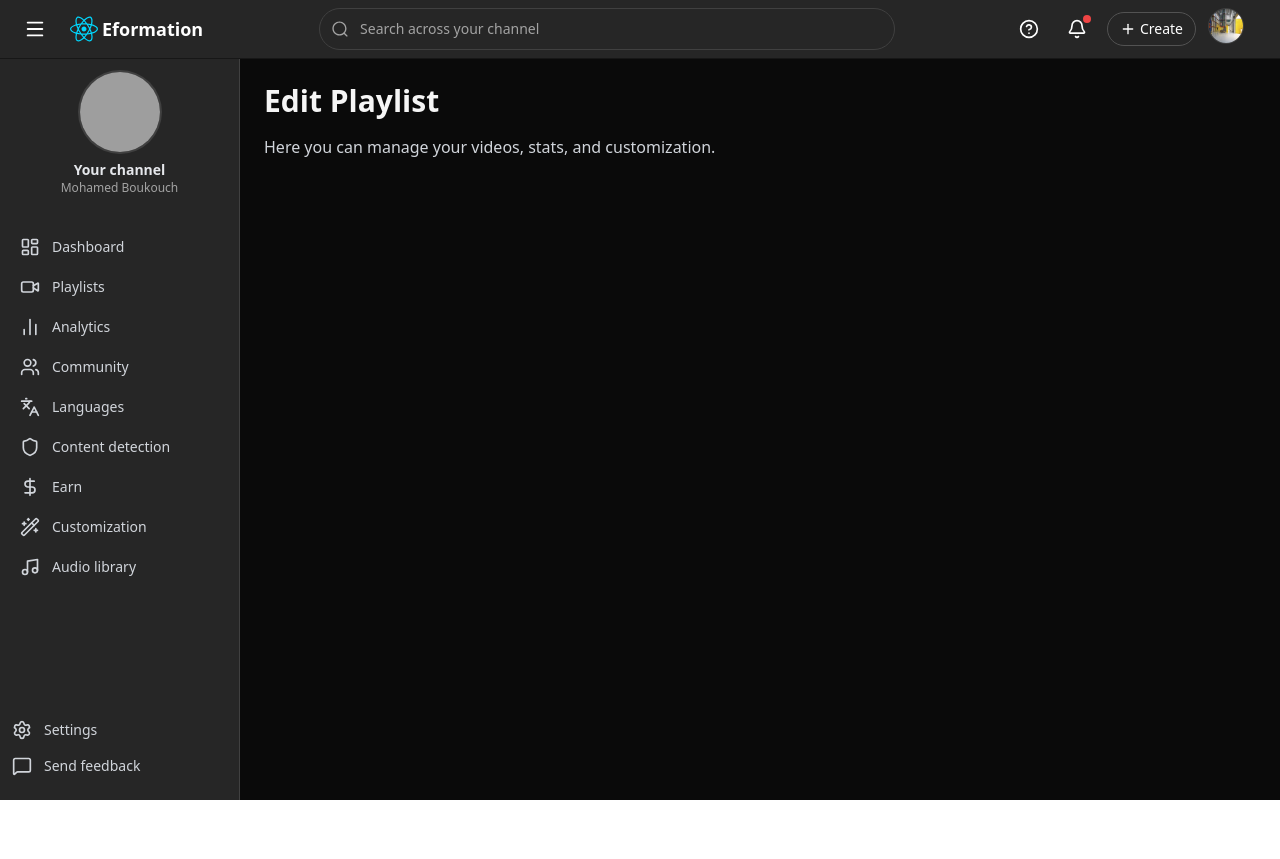
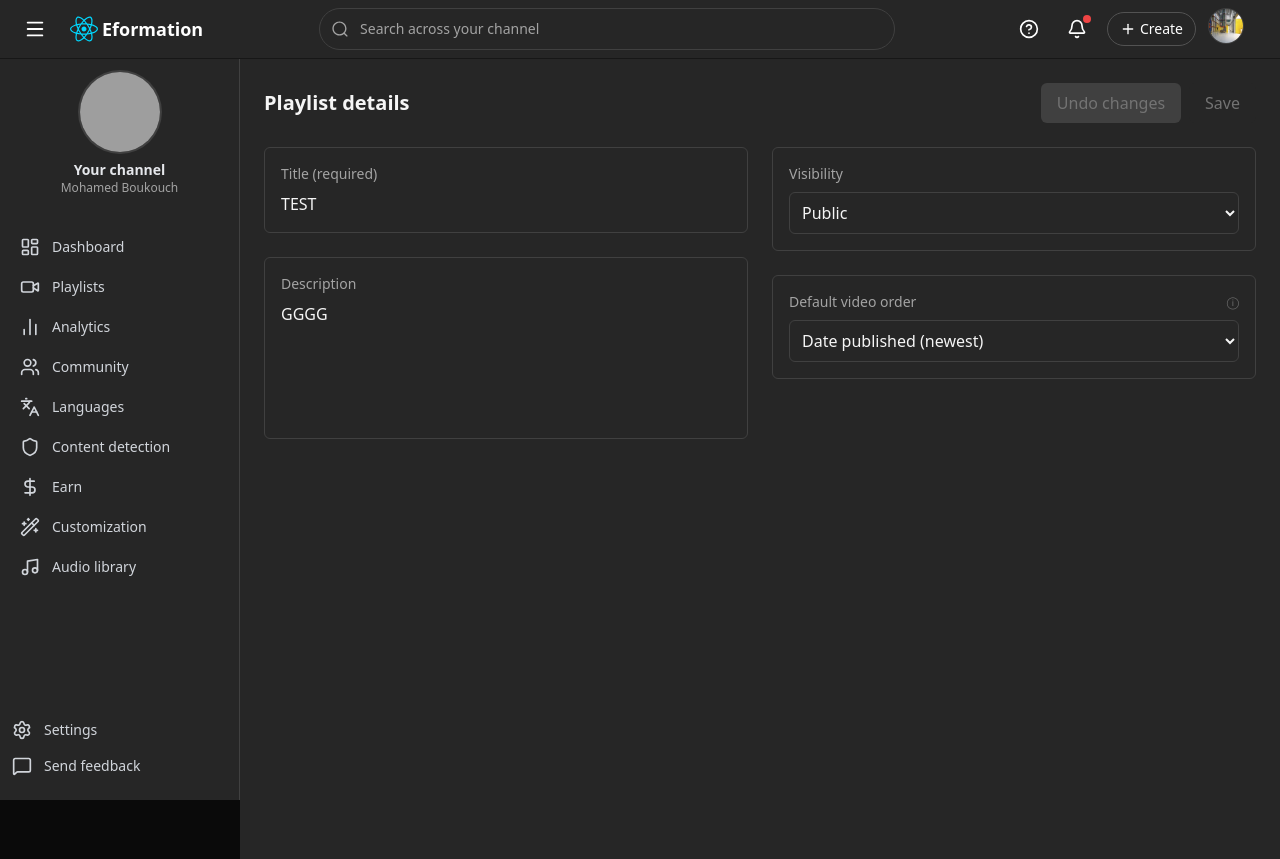
Before and after one commit to MohamedBoukouch/Eformation_Front_End, a React (Vite) app: page /professor/edit in a window 1280 px wide. Before the commit the page ends 800 px from the top, so only its background shows below. Built offline with nearby package versions, Linux system fonts and the light colour scheme; grey boxes are pictures that could not be loaded.

Commit message:
play list design complete

```diff
--- a/src/components/professor/filter_bar/Playlist.tsx
+++ b/src/components/professor/filter_bar/Playlist.tsx
@@ -27,8 +27,8 @@ const PlaylistSection: React.FC = () => {
 
   const handleVideoClick = () => {
     const editMenu = [
-      { icon: <LayoutDashboard size={20} />, label: "Details", path: "/professor/edit/details" },
-      { icon: <Video size={20} />, label: "Videos", path: "/professor/edit/videos" },
+      { icon: <LayoutDashboard size={20} />, label: "Details", path: "/professor/edit" },
+      { icon: <Video size={20} />, label: "Videos", path: "/professor/playlist/videos" },
       { icon: <Video size={20} />, label: "Analyse", path: "/professor/edit/analyse" },
     ];
 
--- a/src/components/professor/playlist/VideoTable.tsx
+++ b/src/components/professor/playlist/VideoTable.tsx
@@ -15,8 +15,8 @@ const VideosSection: React.FC<VideosSectionProps> = ({ videos, onVideoClick }) =
       {/* Table */}
       <div className="overflow-x-auto flex-1">
         <table className="min-w-full text-left text-gray-300 text-sm border-neutral-700 bg-neutral-700">
-          <thead className="bg-neutral-800 text-gray-400 uppercase text-xs">
-            <tr>
+          <thead className="bg-neutral-800 border-neutral-600 text-gray-400 uppercase text-xs">
+            <tr className="border-y-2 border-neutral-700">
               <th className="px-4 py-3"></th>
               <th className="px-4 py-3 font-medium">Video</th>
               <th className="px-4 py-3 font-medium">Visibility</th>
--- a/src/pages/Professor/dashboard/edit_playlist.tsx
+++ /dev/null
@@ -1,10 +0,0 @@
-const EditPlaylist: React.FC = () => {
-    return (
-      <div className="p-6">
-        <h1 className="text-3xl font-bold mb-4">Edit Playlist</h1>
-        <p className="text-gray-300">Here you can manage your videos, stats, and customization.</p>
-      </div>
-    );
-  };
-
-  export default EditPlaylist;
--- /dev/null
+++ b/src/pages/Professor/dashboard/playlist/DetailPlaylist.tsx
@@ -0,0 +1,11 @@
+import React from 'react'
+
+const DetailPlaylist = () => {
+  return (
+    <div>
+      detaille
+    </div>
+  )
+}
+
+export default DetailPlaylist
--- /dev/null
+++ b/src/pages/Professor/dashboard/playlist/EditPlaylist.tsx
@@ -0,0 +1,100 @@
+// src/pages/professor/playlist/EditPlaylist.tsx
+import React, { useState } from "react";
+
+const EditPlaylist: React.FC = () => {
+  const [title, setTitle] = useState("TEST");
+  const [description, setDescription] = useState("GGGG");
+  const [visibility, setVisibility] = useState("Public");
+  const [order, setOrder] = useState("Date published (newest)");
+
+  return (
+    <div className="flex flex-col gap-6 p-6 bg-neutral-800 text-neutral-100 min-h-screen">
+      {/* Header */}
+      <div className="flex justify-between items-center">
+        <h1 className="text-xl font-semibold">Playlist details</h1>
+        <div className="flex gap-2">
+          <button
+            disabled
+            className="bg-neutral-700 text-neutral-500 px-4 py-2 rounded-md cursor-not-allowed"
+          >
+            Undo changes
+          </button>
+          <button
+            disabled
+            className="bg-neutral-800 text-neutral-500 px-4 py-2 rounded-md cursor-not-allowed"
+          >
+            Save
+          </button>
+        </div>
+      </div>
+
+      {/* Content grid */}
+      <div className="grid grid-cols-1 md:grid-cols-2 gap-6">
+        {/* Left side */}
+        <div className="flex flex-col gap-6">
+          {/* Title */}
+          <div className="flex flex-col border border-neutral-700 rounded-md p-4">
+            <label className="text-sm text-neutral-400 mb-2">
+              Title (required)
+            </label>
+            <input
+              type="text"
+              value={title}
+              onChange={(e) => setTitle(e.target.value)}
+              className="bg-transparent border-none outline-none text-neutral-100 placeholder-neutral-500"
+            />
+          </div>
+
+          {/* Description */}
+          <div className="flex flex-col border border-neutral-700 rounded-md p-4">
+            <label className="text-sm text-neutral-400 mb-2">Description</label>
+            <textarea
+              value={description}
+              onChange={(e) => setDescription(e.target.value)}
+              rows={5}
+              className="bg-transparent border-none outline-none resize-none text-neutral-100 placeholder-neutral-500"
+            />
+          </div>
+        </div>
+
+        {/* Right side */}
+        <div className="flex flex-col gap-6">
+          {/* Visibility */}
+          <div className="flex flex-col border border-neutral-700 rounded-md p-4">
+            <label className="text-sm text-neutral-400 mb-2">Visibility</label>
+            <select
+              value={visibility}
+              onChange={(e) => setVisibility(e.target.value)}
+              className="bg-neutral-800 border border-neutral-700 rounded-md p-2 text-neutral-100 focus:outline-none"
+            >
+              <option>Public</option>
+              <option>Unlisted</option>
+              <option>Private</option>
+            </select>
+          </div>
+
+          {/* Default video order */}
+          <div className="flex flex-col border border-neutral-700 rounded-md p-4">
+            <div className="flex items-center justify-between mb-2">
+              <label className="text-sm text-neutral-400">
+                Default video order
+              </label>
+              <span className="text-xs text-neutral-500">ⓘ</span>
+            </div>
+            <select
+              value={order}
+              onChange={(e) => setOrder(e.target.value)}
+              className="bg-neutral-800 border border-neutral-700 rounded-md p-2 text-neutral-100 focus:outline-none"
+            >
+              <option>Date published (newest)</option>
+              <option>Date published (oldest)</option>
+              <option>Most popular</option>
+            </select>
+          </div>
+        </div>
+      </div>
+    </div>
+  );
+};
+
+export default EditPlaylist;
--- /dev/null
+++ b/src/pages/Professor/dashboard/playlist/VideoPlaylist.tsx
@@ -0,0 +1,103 @@
+// src/pages/professor/dashboard/playlist/VideoPlaylist.tsx
+import React, { useEffect, useState } from "react";
+import { Plus, BookOpen, Video, FileText, ListChecks } from "lucide-react";
+import type { VideoItem } from "../../../../components/professor/playlist/types";
+import VideoTable from "../../../../components/professor/playlist/VideoTable";
+
+const VideoPlaylist: React.FC = () => {
+  const [videos, setVideos] = useState<VideoItem[]>([]);
+  const [showMenu, setShowMenu] = useState(false);
+
+  // Fetch or simulate videos
+  useEffect(() => {
+    const fakeVideos: VideoItem[] = [
+      {
+        id: 1,
+        title: "Learn React with TailwindCSS",
+        description: "Build modern React apps styled with Tailwind.",
+        thumbnail: "https://i.ytimg.com/vi_webp/2T4O-m_Mc6s/hqdefault.webp",
+        visibility: "Public",
+        restriction: "Made for kids",
+        date: "2025-11-03",
+        views: 123,
+        comments: 10,
+        likes: 24,
+      },
+      {
+        id: 2,
+        title: "Master TypeScript Basics",
+        description: "Understand TS fundamentals for modern apps.",
+        thumbnail: "https://i.ytimg.com/vi_webp/BwuLxPH8IDs/hqdefault.webp",
+        visibility: "Private",
+        restriction: "None",
+        date: "2025-10-20",
+        views: 98,
+        comments: 5,
+        likes: 10,
+      },
+    ];
+    setVideos(fakeVideos);
+  }, []);
+
+  // Handle Add menu actions
+  const handleAdd = (type: string) => {
+    setShowMenu(false);
+    console.log(`Add new: ${type}`);
+    // Later: open modal or navigate to add page
+  };
+
+  return (
+    <div className="bg-neutral-800 text-neutral-100 min-h-screen pt-10 relative">
+      {/* Header with Add button */}
+      <div className="flex justify-between items-center px-5 mb-6">
+        <h1 className="text-xl font-semibold">Playlist Videos</h1>
+
+        <div className="relative">
+        <button
+            onClick={() => setShowMenu(!showMenu)}
+            className="flex items-center justify-center gap-2 bg-neutral-800 border border-neutral-700 text-neutral-100 px-4 py-2 rounded-md hover:bg-neutral-700 transition-all duration-200 focus:outline-none"
+            >
+            <Plus size={18} />
+            <span className="font-medium text-sm">Add</span>
+        </button>
+
+          {showMenu && (
+            <div className="absolute right-0 mt-2 w-44 bg-neutral-700 border border-neutral-600 rounded-xl shadow-lg z-10">
+              <ul className="py-2 text-sm">
+                <li
+                  onClick={() => handleAdd("Chapter")}
+                  className="flex items-center gap-2 px-4 py-2 hover:bg-neutral-600 cursor-pointer"
+                >
+                  <BookOpen size={16} /> Add Chapter
+                </li>
+                <li
+                  onClick={() => handleAdd("Video")}
+                  className="flex items-center gap-2 px-4 py-2 hover:bg-neutral-600 cursor-pointer"
+                >
+                  <Video size={16} /> Add Video
+                </li>
+                <li
+                  onClick={() => handleAdd("QCM")}
+                  className="flex items-center gap-2 px-4 py-2 hover:bg-neutral-600 cursor-pointer"
+                >
+                  <ListChecks size={16} /> Add QCM
+                </li>
+                <li
+                  onClick={() => handleAdd("Document")}
+                  className="flex items-center gap-2 px-4 py-2 hover:bg-neutral-600 cursor-pointer"
+                >
+                  <FileText size={16} /> Add Document
+                </li>
+              </ul>
+            </div>
+          )}
+        </div>
+      </div>
+
+      {/* Video Table */}
+      <VideoTable videos={videos} />
+    </div>
+  );
+};
+
+export default VideoPlaylist;
--- a/src/routes/Routes.tsx
+++ b/src/routes/Routes.tsx
@@ -10,8 +10,10 @@ import WaitingPage from "../pages/waitingPage";
 import ProfessorLayout from "../layouts/ProfessorLayout";
 import Dashboard from "../pages/Professor/dashboard/Dashboard";
 import Students from "../pages/Professor/manageStudent/Students";
-import Playlist from "../pages/Professor/dashboard/Playlist";
-import EditPlaylist from "../pages/Professor/dashboard/edit_playlist";
+import Playlist from "../pages/Professor/dashboard/playlist/Playlist";
+import EditPlaylist from "../pages/Professor/dashboard/playlist/EditPlaylist";
+import VideoPlaylist from "../pages/Professor/dashboard/playlist/VideoPlaylist";
+
 // import EditPlayList from "../pages/Professor/dashboard/G_playlist/edit_Playlist";
 
 const AppRoutes: React.FC = () => {
@@ -34,6 +36,8 @@ const AppRoutes: React.FC = () => {
           <Route path="students" element={<Students />} />
           <Route path="playlists" element={<Playlist />} />
           <Route path="edit" element={<EditPlaylist />} />
+          <Route path="playlist/videos" element={<VideoPlaylist />} />
+
         </Route>
       </Routes>
     </Router>
```
Also changed, not shown: src/pages/Professor/dashboard/playlist/Playlist.tsx (renamed from src/pages/Professor/dashboard/Playlist.tsx, +6 -6 lines).
